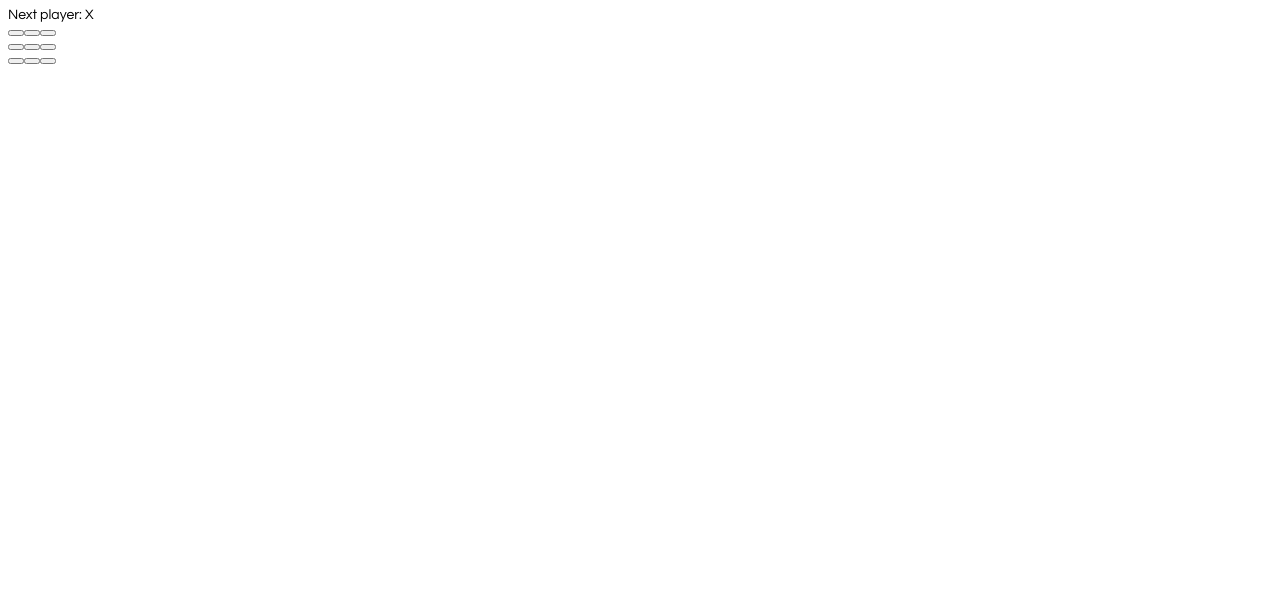
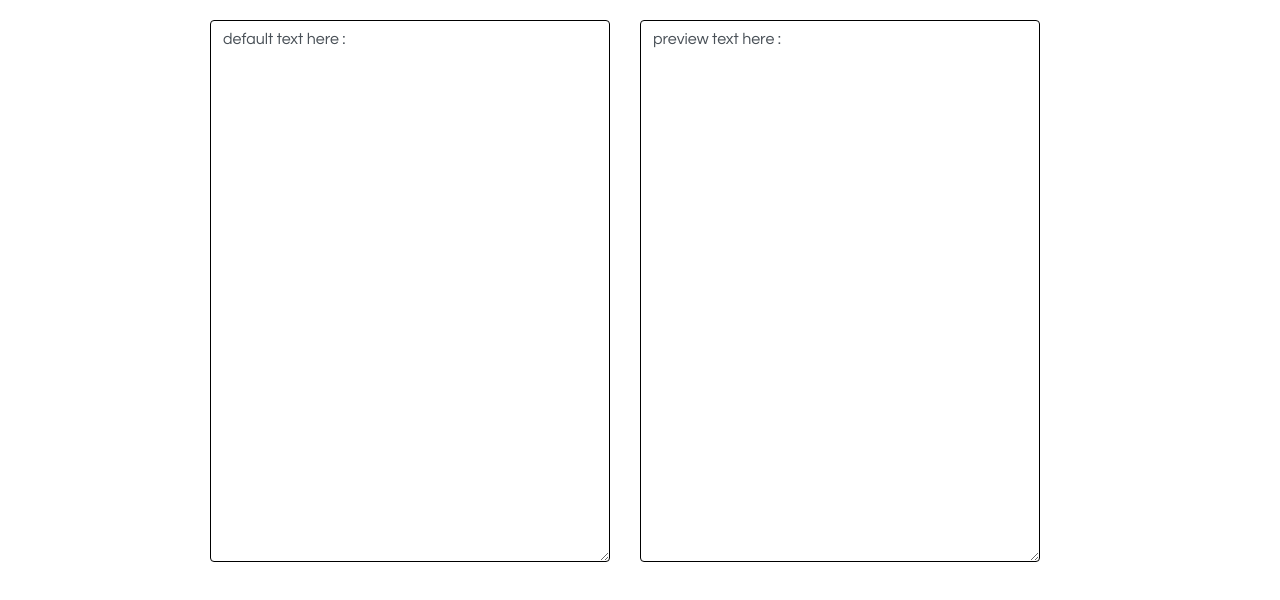
Before and after one commit to BinhKhuu/Markdown_previewer, a React app: page / in a window 1280 px wide. Built offline with nearby package versions, Linux system fonts and the light colour scheme.

Commit message:
added styles and updated index.html

```diff
--- a/public/index.html
+++ b/public/index.html
@@ -4,21 +4,11 @@
     <meta charset="utf-8">
     <meta name="viewport" content="width=device-width, initial-scale=1, shrink-to-fit=no">
     <meta name="theme-color" content="#000000">
-    <!--
-      manifest.json provides metadata used when your web app is added to the
-      homescreen on Android. See https://developers.google.com/web/fundamentals/engage-and-retain/web-app-manifest/
-    -->
+
     <link rel="manifest" href="%PUBLIC_URL%/manifest.json">
     <link rel="shortcut icon" href="%PUBLIC_URL%/favicon.ico">
-    <!--
-      Notice the use of %PUBLIC_URL% in the tags above.
-      It will be replaced with the URL of the `public` folder during the build.
-      Only files inside the `public` folder can be referenced from the HTML.
+    <link rel="stylesheet" href="https://maxcdn.bootstrapcdn.com/bootstrap/4.0.0-beta.2/css/bootstrap.min.css" integrity="sha384-PsH8R72JQ3SOdhVi3uxftmaW6Vc51MKb0q5P2rRUpPvrszuE4W1povHYgTpBfshb" crossorigin="anonymous">
 
-      Unlike "/favicon.ico" or "favicon.ico", "%PUBLIC_URL%/favicon.ico" will
-      work correctly both with client-side routing and a non-root public URL.
-      Learn how to configure a non-root public URL by running `npm run build`.
-    -->
     <title>Markdown Previewer</title>
   </head>
   <body>
--- a/src/index.css
+++ b/src/index.css
@@ -1,3 +1,30 @@
-body {
+html {
+	height: 100%;
+	width: 100%;
+}
+body{
+	min-height: 100%;
+	min-width: 100%;
 	font: 14px "Century Gothic", Futura, sans-serif;
 }
+
+.background{
+	margin-top: 20px;
+	height: 100vh;
+	width: 100vw;
+}
+
+#markdown-box {
+	border: solid black 1px;
+	width: 400px;
+	height: 100%;
+}
+
+#preview-box {
+	border: solid black 1px;
+	width: 400px;
+}
+
+#preview-box:disabled{
+	background: white;
+}
--- a/src/index.js
+++ b/src/index.js
@@ -2,66 +2,54 @@ import React from 'react';
 import ReactDOM from 'react-dom';
 import './index.css';
 
-class Square extends React.Component {
+class TextBox extends React.Component {
   render() {
     return (
-      <button className="square">
-        {/* TODO */}
-      </button>
+      //<div className='container-fluid'>
+        <div className='row background'>
+          <div className='col-6'>
+            <div className='float-right'>
+              <textarea id='markdown-box' rows='22' type='text' class='form-control'>default text here :</textarea>
+            </div>
+          </div>
+          <div className='col-6'>
+            <textarea id='preview-box' rows='22' type='text' class='form-control' disabled>preview text here :</textarea>
+          </div>
+        </div>
+      //</div>
     );
   }
 }
 
-class Board extends React.Component {
-  renderSquare(i) {
-    return <Square />;
-  }
 
+// ========================================
+
+ReactDOM.render(
+  <TextBox />,
+  document.getElementById('root')
+);
+
+
+/*
+class TextBox extends React.Component {
   render() {
-    const status = 'Next player: X';
-
     return (
-      <div>
-        <div className="status">{status}</div>
-        <div className="board-row">
-          {this.renderSquare(0)}
-          {this.renderSquare(1)}
-          {this.renderSquare(2)}
+      //<div className='container-fluid'>
+        <div className='row background'>
+          <div className='col-6'>
+            <div className='row'>
+              <div className='offset-6' id='markdown-box'><textarea id='markdown-box' rows='22' type='text' class='form-control'>default text here :</textarea></div>
+            </div>
+          </div>
+          <div className='col-6'>
+            <div className='row'>
+              <div className='col-6 preview-box center-block' >preview</div>
+            </div>
+          </div>
         </div>
-        <div className="board-row">
-          {this.renderSquare(3)}
-          {this.renderSquare(4)}
-          {this.renderSquare(5)}
-        </div>
-        <div className="board-row">
-          {this.renderSquare(6)}
-          {this.renderSquare(7)}
-          {this.renderSquare(8)}
-        </div>
-      </div>
+      //</div>
     );
   }
 }
 
-class Game extends React.Component {
-  render() {
-    return (
-      <div className="game">
-        <div className="game-board">
-          <Board />
-        </div>
-        <div className="game-info">
-          <div>{/* status */}</div>
-          <ol>{/* TODO */}</ol>
-        </div>
-      </div>
-    );
-  }
-}
-
-// ========================================
-
-ReactDOM.render(
-  <Game />,
-  document.getElementById('root')
-);
+*/
```
